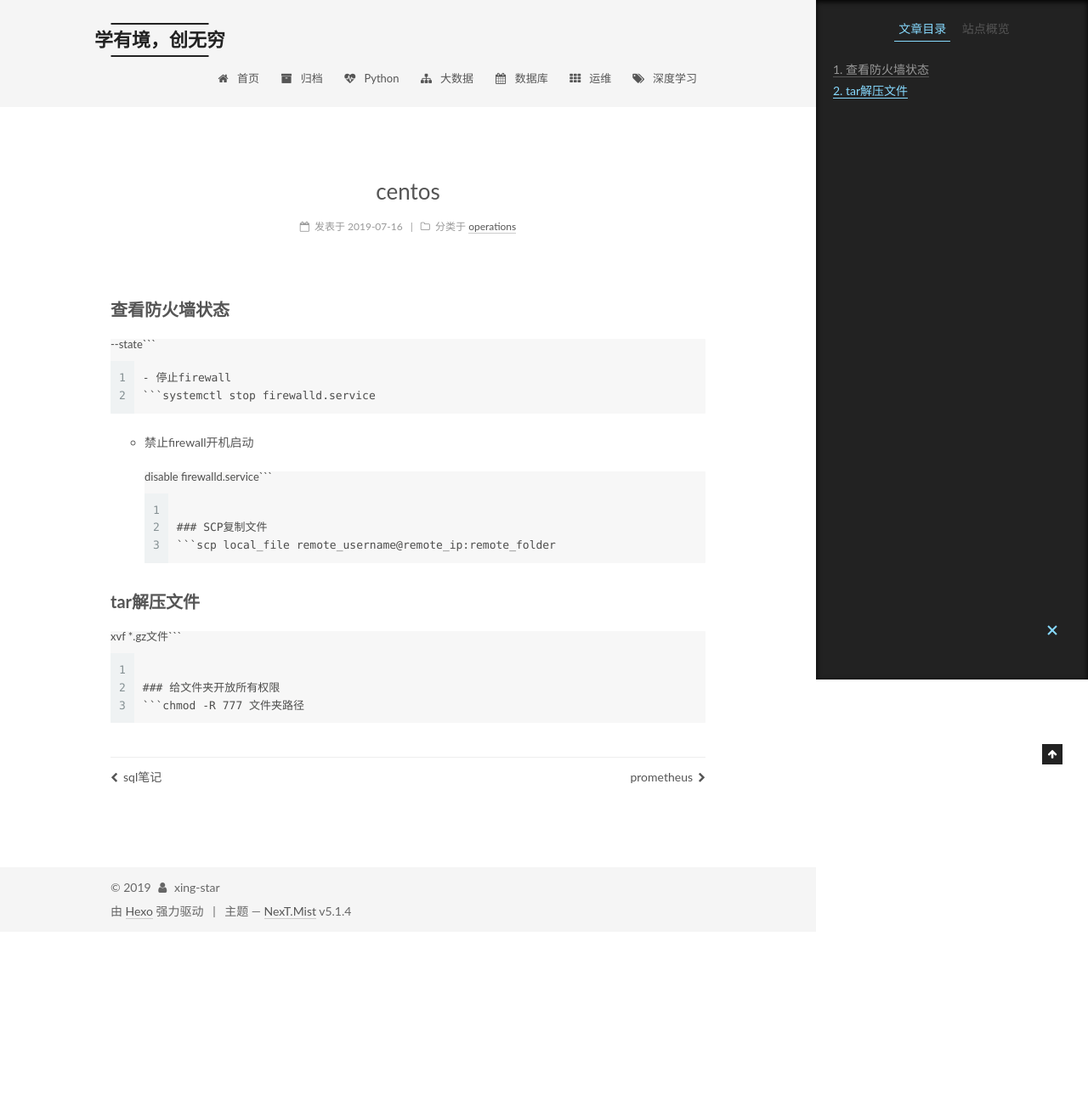
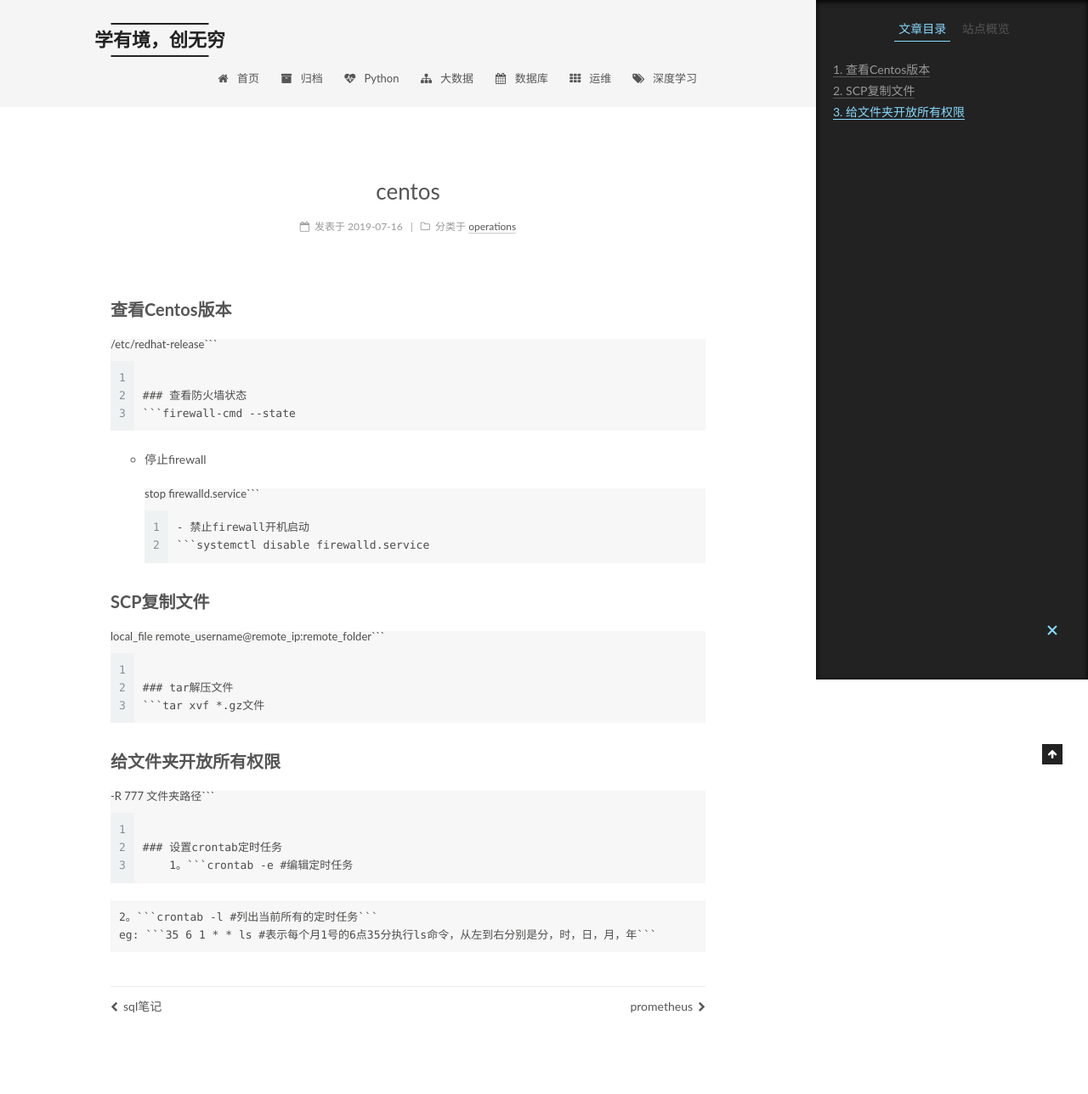
Before and after one commit to xing-star/xing-star.github.io, a plain HTML site: page 2019/07/16/centos/index.html in a window 1280 px wide. Shown: the top 1288 px of the page at 85% size. Before the commit the page ends 1097 px from the top, so only its background shows below. Drawn offline with Linux system fonts and the light colour scheme.

Commit message:
Site updated: 2019-08-15 15:55:18

````diff
--- a/2019/07/16/centos/index.html
+++ b/2019/07/16/centos/index.html
@@ -79,17 +79,17 @@
 
 
 
-<meta name="description" content="查看防火墙状态--state```12- 停止firewall```systemctl stop firewalld.service   禁止firewall开机启动disable firewalld.service```123### SCP复制文件```scp local_file remote_username@remote_ip:remote_folder    tar解压文件xvf *.g">
+<meta name="description" content="查看Centos版本/etc/redhat-release```123### 查看防火墙状态```firewall-cmd --state   停止firewallstop firewalld.service```12- 禁止firewall开机启动```systemctl disable firewalld.service    SCP复制文件local_file remote_username">
 <meta property="og:type" content="article">
 <meta property="og:title" content="centos">
 <meta property="og:url" content="http://yoursite.com/2019/07/16/centos/index.html">
 <meta property="og:site_name" content="学有境，创无穷">
-<meta property="og:description" content="查看防火墙状态--state```12- 停止firewall```systemctl stop firewalld.service   禁止firewall开机启动disable firewalld.service```123### SCP复制文件```scp local_file remote_username@remote_ip:remote_folder    tar解压文件xvf *.g">
+<meta property="og:description" content="查看Centos版本/etc/redhat-release```123### 查看防火墙状态```firewall-cmd --state   停止firewallstop firewalld.service```12- 禁止firewall开机启动```systemctl disable firewalld.service    SCP复制文件local_file remote_username">
 <meta property="og:locale" content="zh-Hans">
-<meta property="og:updated_time" content="2019-08-02T09:54:51.139Z">
+<meta property="og:updated_time" content="2019-08-15T07:54:12.094Z">
 <meta name="twitter:card" content="summary">
 <meta name="twitter:title" content="centos">
-<meta name="twitter:description" content="查看防火墙状态--state```12- 停止firewall```systemctl stop firewalld.service   禁止firewall开机启动disable firewalld.service```123### SCP复制文件```scp local_file remote_username@remote_ip:remote_folder    tar解压文件xvf *.g">
+<meta name="twitter:description" content="查看Centos版本/etc/redhat-release```123### 查看防火墙状态```firewall-cmd --state   停止firewallstop firewalld.service```12- 禁止firewall开机启动```systemctl disable firewalld.service    SCP复制文件local_file remote_username">
 
 
 
@@ -378,16 +378,19 @@
 
 
 
-        <h3 id="查看防火墙状态"><a href="#查看防火墙状态" class="headerlink" title="查看防火墙状态"></a>查看防火墙状态</h3><figure class="highlight plain"><figcaption><span>--state```</span></figcaption><table><tr><td class="gutter"><pre><span class="line">1</span><br><span class="line">2</span><br></pre></td><td class="code"><pre><span class="line">- 停止firewall</span><br><span class="line">```systemctl stop firewalld.service</span><br></pre></td></tr></table></figure>
+        <h3 id="查看Centos版本"><a href="#查看Centos版本" class="headerlink" title="查看Centos版本"></a>查看Centos版本</h3><figure class="highlight plain"><figcaption><span>/etc/redhat-release```</span></figcaption><table><tr><td class="gutter"><pre><span class="line">1</span><br><span class="line">2</span><br><span class="line">3</span><br></pre></td><td class="code"><pre><span class="line"></span><br><span class="line">### 查看防火墙状态</span><br><span class="line">```firewall-cmd --state</span><br></pre></td></tr></table></figure>
 
 <ul>
-<li>禁止firewall开机启动<figure class="highlight plain"><figcaption><span>disable firewalld.service```</span></figcaption><table><tr><td class="gutter"><pre><span class="line">1</span><br><span class="line">2</span><br><span class="line">3</span><br></pre></td><td class="code"><pre><span class="line"></span><br><span class="line">### SCP复制文件</span><br><span class="line">```scp local_file remote_username@remote_ip:remote_folder</span><br></pre></td></tr></table></figure>
+<li>停止firewall<figure class="highlight plain"><figcaption><span>stop firewalld.service```</span></figcaption><table><tr><td class="gutter"><pre><span class="line">1</span><br><span class="line">2</span><br></pre></td><td class="code"><pre><span class="line">- 禁止firewall开机启动</span><br><span class="line">```systemctl disable firewalld.service</span><br></pre></td></tr></table></figure>
 
 </li>
 </ul>
-<h3 id="tar解压文件"><a href="#tar解压文件" class="headerlink" title="tar解压文件"></a>tar解压文件</h3><figure class="highlight plain"><figcaption><span>xvf *.gz文件```</span></figcaption><table><tr><td class="gutter"><pre><span class="line">1</span><br><span class="line">2</span><br><span class="line">3</span><br></pre></td><td class="code"><pre><span class="line"></span><br><span class="line">### 给文件夹开放所有权限</span><br><span class="line">```chmod -R 777 文件夹路径</span><br></pre></td></tr></table></figure>
+<h3 id="SCP复制文件"><a href="#SCP复制文件" class="headerlink" title="SCP复制文件"></a>SCP复制文件</h3><figure class="highlight plain"><figcaption><span>local_file remote_username@remote_ip:remote_folder```</span></figcaption><table><tr><td class="gutter"><pre><span class="line">1</span><br><span class="line">2</span><br><span class="line">3</span><br></pre></td><td class="code"><pre><span class="line"></span><br><span class="line">### tar解压文件</span><br><span class="line">```tar xvf *.gz文件</span><br></pre></td></tr></table></figure>
 
+<h3 id="给文件夹开放所有权限"><a href="#给文件夹开放所有权限" class="headerlink" title="给文件夹开放所有权限"></a>给文件夹开放所有权限</h3><figure class="highlight plain"><figcaption><span>-R 777 文件夹路径```</span></figcaption><table><tr><td class="gutter"><pre><span class="line">1</span><br><span class="line">2</span><br><span class="line">3</span><br></pre></td><td class="code"><pre><span class="line"></span><br><span class="line">### 设置crontab定时任务</span><br><span class="line">    1。```crontab -e #编辑定时任务</span><br></pre></td></tr></table></figure>
 
+<pre><code>2。```crontab -l #列出当前所有的定时任务```
+eg: ```35 6 1 * * ls #表示每个月1号的6点35分执行ls命令，从左到右分别是分，时，日，月，年``` </code></pre>
 
     </div>
 
@@ -555,7 +558,7 @@
 
 
 
-              <div class="post-toc-content"><ol class="nav"><li class="nav-item nav-level-3"><a class="nav-link" href="#查看防火墙状态"><span class="nav-number">1.</span> <span class="nav-text">查看防火墙状态</span></a></li><li class="nav-item nav-level-3"><a class="nav-link" href="#tar解压文件"><span class="nav-number">2.</span> <span class="nav-text">tar解压文件</span></a></li></ol></div>
+              <div class="post-toc-content"><ol class="nav"><li class="nav-item nav-level-3"><a class="nav-link" href="#查看Centos版本"><span class="nav-number">1.</span> <span class="nav-text">查看Centos版本</span></a></li><li class="nav-item nav-level-3"><a class="nav-link" href="#SCP复制文件"><span class="nav-number">2.</span> <span class="nav-text">SCP复制文件</span></a></li><li class="nav-item nav-level-3"><a class="nav-link" href="#给文件夹开放所有权限"><span class="nav-number">3.</span> <span class="nav-text">给文件夹开放所有权限</span></a></li></ol></div>
 
 
           </div>
--- a/css/main.css
+++ b/css/main.css
@@ -1822,7 +1822,7 @@ pre .javascript .function {
   width: 4px;
   height: 4px;
   border-radius: 50%;
-  background: #1a1408;
+  background: #ff3671;
 }
 .links-of-blogroll {
   font-size: 13px;
````
Also changed, not shown: index.html (+13 -10 lines).
